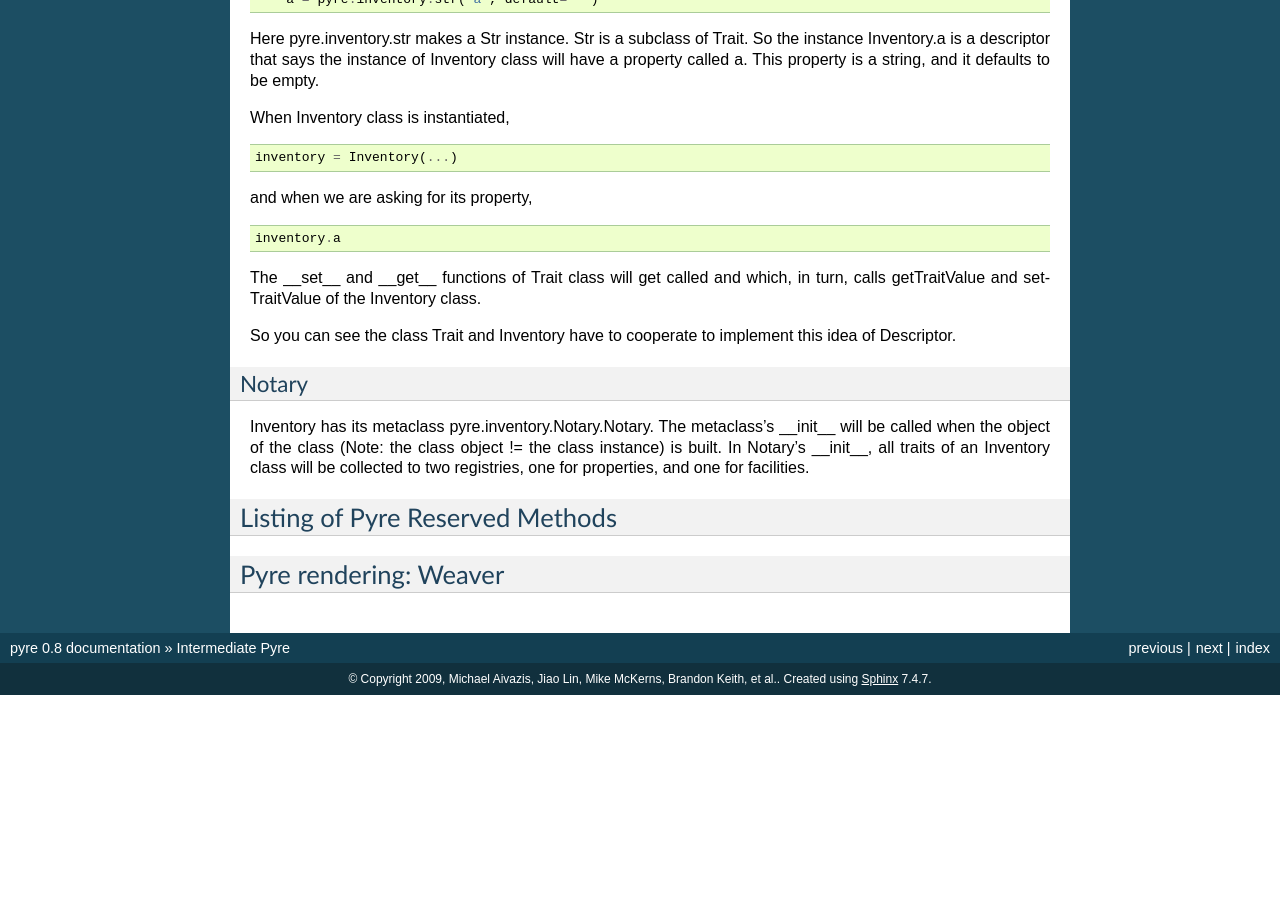
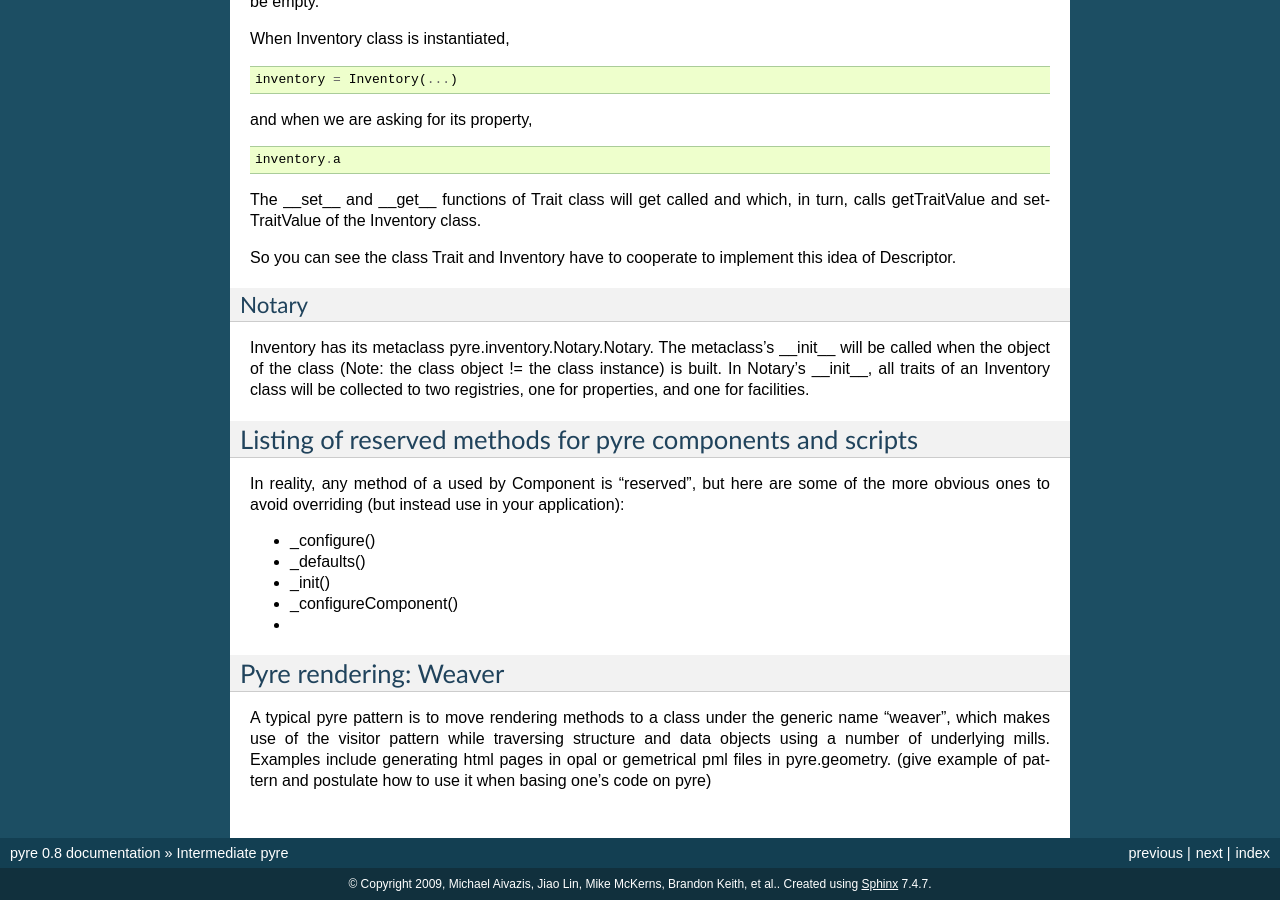
Before and after one commit to danse-inelastic/pyre, a Sphinx documentation site: the page built from docs/pyreAdvancedTopics.rst, in a window 1280 px wide and 900 px high, scrolled down 1567 px. Built offline with Sphinx 7.4.7, drawn with Linux system fonts in a browser that asks for light colours; formulas are drawn with MathJax 3; before the commit the page ends 2262 px from its top, so only the background shows below that; some of the changed text lies outside the part shown.

Commit message:
more typos fixed, fleshing out advanced pyre docs...

```diff
--- a/docs/pyreAdvancedTopics.rst
+++ b/docs/pyreAdvancedTopics.rst
@@ -34,23 +31,24 @@ Then etc/ would have the structure::
     $ ls etc/MdApp
     gulp.odb mmtk.odb lammps.odb cp2k.odb
 
-moldyn
-^^^^^^
+moldyn/
+^^^^^^^
 This is the top level directory for python source.
 
-libmoldyn
-^^^^^^^^^
+libmoldyn/
+^^^^^^^^^^
 This contains possible c extensions.
 
-moldynmodule
-^^^^^^^^^^^^
+moldynmodule/
+^^^^^^^^^^^^^
 This contains python bindings to the c extensions.
 
-tests
-^^^^^
+tests/
+^^^^^^
 Tests for all parts of the project.
 
 Although this directory structure is not mandatory, it is somewhat conventional.  Much of this structure can be generated automatically by using the :ref:`package utility<create-a-pyre-project>`.
+
 
 .. _pyre-inventory-implementation:
 
@@ -106,11 +104,20 @@ collected to two registries, one for properties, and one for facilities.
 
 
 
-Listing of Pyre Reserved Methods
---------------------------------
+Listing of reserved methods for pyre components and scripts
+-----------------------------------------------------------
 
+In reality, any method of a used by Component is "reserved", but here are some of the more obvious ones to avoid overriding (but instead use in your application):
 
+* _configure()
+* _defaults()
+* _init()
+* _configureComponent()
+*
 
+.. _weaver:
 
 Pyre rendering: Weaver
 ----------------------
+
+A typical pyre pattern is to move rendering methods to a class under the generic name "weaver", which makes use of the visitor pattern while traversing structure and data objects using a number of underlying mills.  Examples include generating html pages in opal or gemetrical pml files in pyre.geometry. (give example of pattern and postulate how to use it when basing one's code on pyre)
```
Also changed, not shown: other parts of docs/pyreAdvancedTopics.rst (+5 -8 lines), docs/pyrePackages.rst (+57 -57 lines), docs/pyrePackagesII.rst (+3 -5 lines).
